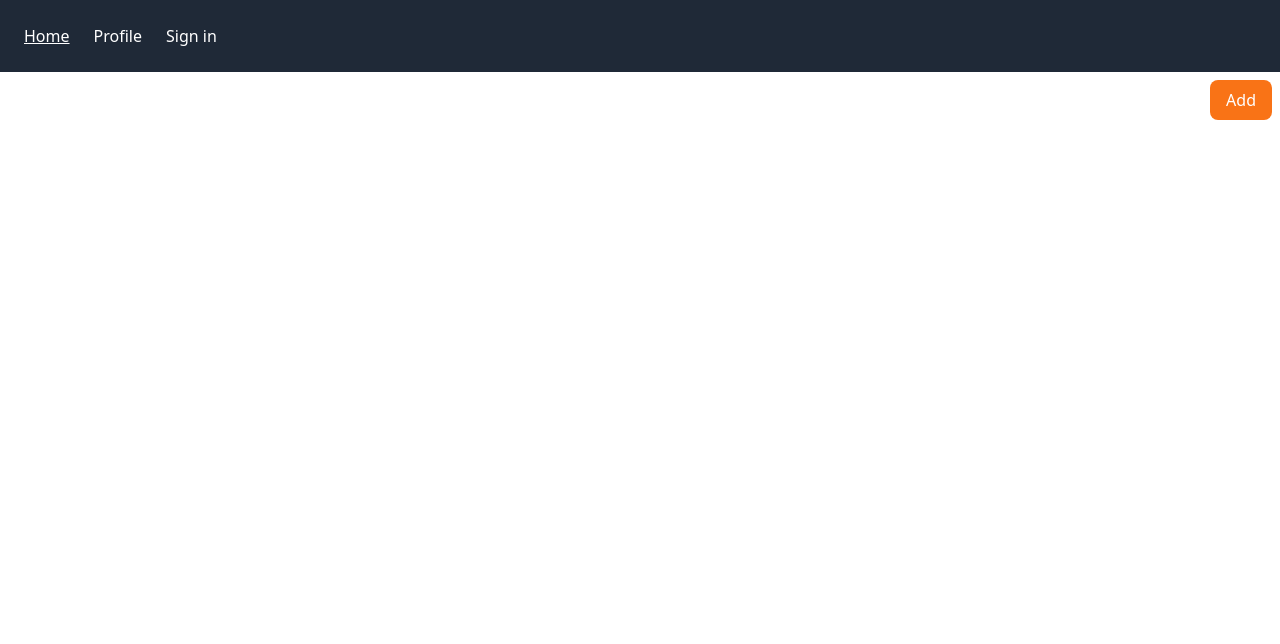
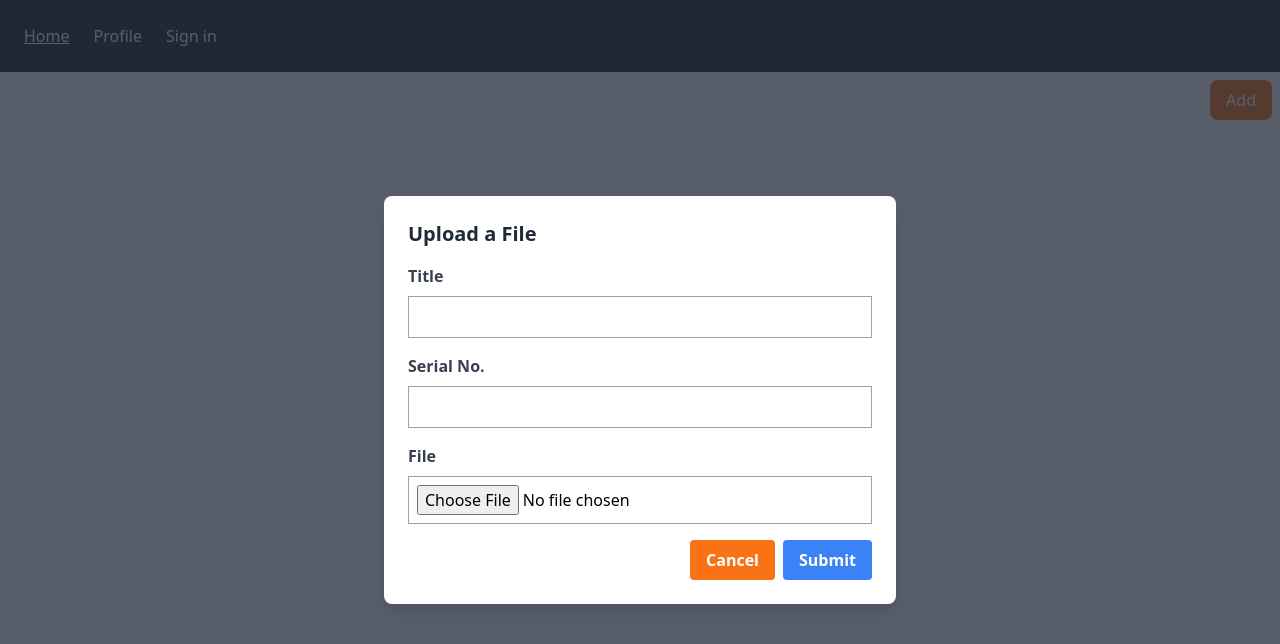
Before and after one commit to jbpcasoy/buksu_idm_dms, a Next.js app: page / in a window 1280 px wide. Both pictures are taken after a click on the button "Add". Shown: the top 644 px of the page. Built offline with nearby package versions, Linux system fonts and the light colour scheme; no server answers.

Commit message:
implemented submit IM frontend

```diff
--- a/package.json
+++ b/package.json
@@ -17,11 +17,13 @@
     "axios": "^1.3.2",
     "eslint": "8.33.0",
     "eslint-config-next": "13.1.6",
+    "formik": "^2.2.9",
     "multer": "^1.4.5-lts.1",
     "next": "13.1.6",
     "next-auth": "^4.19.2",
     "react": "18.2.0",
-    "react-dom": "18.2.0"
+    "react-dom": "18.2.0",
+    "yup": "^1.0.0"
   },
   "devDependencies": {
     "@babel/core": "^7.20.12",
--- a/pages/index.jsx
+++ b/pages/index.jsx
@@ -1,9 +1,37 @@
+import AddIMModelView from "@/views/AddIMModalView";
+import { useState } from "react";
+
 export default function Home() {
+  const [state, setState] = useState({
+    addModalOpen: false,
+  });
   return (
-    <div className='text-right'>
-      <button className='bg-orange-500 hover:bg-orange-400 text-white font-medium py-2 px-4 rounded-lg'>
-        Add
-      </button>
+    <div>
+      <div className='text-right'>
+        <button
+          className='bg-orange-500 hover:bg-orange-400 text-white font-medium py-2 px-4 rounded-lg'
+          onClick={() => {
+            setState((prev) => {
+              return { ...prev, addModalOpen: true };
+            });
+          }}>
+          Add
+        </button>
+      </div>
+      {state.addModalOpen && (
+        <AddIMModelView
+          isOpen={state.addModalOpen}
+          onClose={() => {
+            setState((prev) => {
+              return { ...prev, addModalOpen: false };
+            });
+          }}
+          onSubmit={(values) => {
+            console.log({ values });
+            return Promise.resolve();
+          }}
+        />
+      )}
     </div>
   );
 }
--- /dev/null
+++ b/views/AddIMModalView.jsx
@@ -0,0 +1,115 @@
+import { useFormik } from "formik";
+import * as Yup from "yup";
+
+const AddIMModalView = ({ isOpen, onClose, onSubmit }) => {
+  const formik = useFormik({
+    initialValues: {
+      title: "",
+      serialNumber: "",
+      file: null,
+    },
+    validationSchema: Yup.object({
+      title: Yup.string().required("Title is required").max(64),
+      serialNumber: Yup.string().required("Serial Number is required").max(64),
+      file: Yup.mixed().required(),
+    }),
+    onSubmit: (values) => {
+      return onSubmit(values).then((res) => {
+        onClose();
+      });
+    },
+  });
+
+  return (
+    <>
+      {isOpen && (
+        <div className='fixed top-0 left-0 h-full w-full flex items-center justify-center bg-gray-800 bg-opacity-75'>
+          <div className='bg-white p-6 rounded-lg shadow-lg w-full max-w-lg'>
+            <h2 className='text-gray-800 font-bold text-xl mb-4'>
+              Upload a File
+            </h2>
+            <form noValidate onSubmit={formik.handleSubmit}>
+              <div className='mb-4'>
+                <label
+                  className='block text-gray-700 font-bold mb-2'
+                  htmlFor='title'>
+                  Title
+                </label>
+                <input
+                  {...formik.getFieldProps("title")}
+                  className='border border-gray-400 p-2 w-full'
+                  type='text'
+                  id='title'
+                />
+                {formik.touched.title && formik.errors.title && (
+                  <p className='text-sm text-red-600'>
+                    {formik.touched.title && formik.errors.title}
+                  </p>
+                )}
+              </div>
+              <div className='mb-4'>
+                <label
+                  className='block text-gray-700 font-bold mb-2'
+                  htmlFor='serialNumber'>
+                  Serial No.
+                </label>
+                <input
+                  {...formik.getFieldProps("serialNumber")}
+                  className='border border-gray-400 p-2 w-full'
+                  type='text'
+                  id='serialNumber'
+                />
+                {formik.touched.serialNumber && formik.errors.serialNumber && (
+                  <p className='text-sm text-red-600'>
+                    {formik.touched.serialNumber && formik.errors.serialNumber}
+                  </p>
+                )}
+              </div>
+
+              <div className='mb-4'>
+                <label
+                  className='block text-gray-700 font-bold mb-2'
+                  htmlFor='file'>
+                  File
+                </label>
+                <input
+                  className='border border-gray-400 p-2 w-full'
+                  type='file'
+                  id='file'
+                  onChange={(e) => {
+                    formik.setFieldValue("file", e.target.files[0]);
+                  }}
+                />
+
+                {formik.touched.file && formik.errors.file && (
+                  <p className='text-sm text-red-600'>
+                    {formik.touched.file && formik.errors.file}
+                  </p>
+                )}
+              </div>
+
+              <div className='flex items-center justify-end'>
+                <div className='space-x-2'>
+                  <button
+                    className='bg-orange-500 hover:bg-orange-600 text-white font-bold py-2 px-4 rounded'
+                    onClick={onClose}
+                    disabled={formik.isSubmitting}>
+                    Cancel
+                  </button>
+                  <button
+                    className='bg-blue-500 hover:bg-blue-600 text-white font-bold py-2 px-4 rounded'
+                    type='submit'
+                    disabled={formik.isSubmitting}>
+                    Submit
+                  </button>
+                </div>
+              </div>
+            </form>
+          </div>
+        </div>
+      )}
+    </>
+  );
+};
+
+export default AddIMModalView;
```
Also changed, not shown: 1 other file (tests, documents, lock files or other folders).
